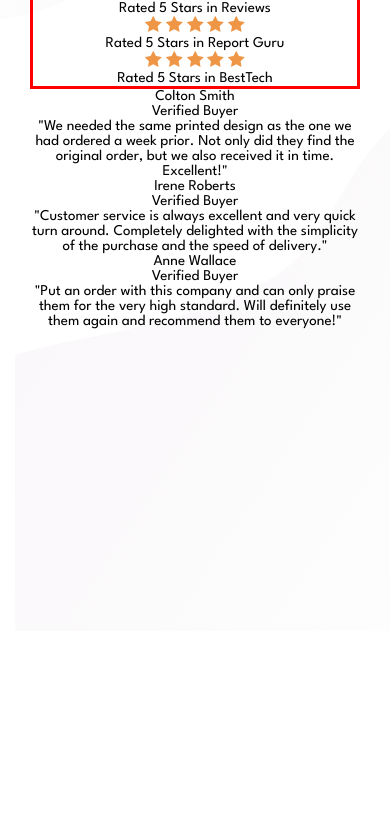
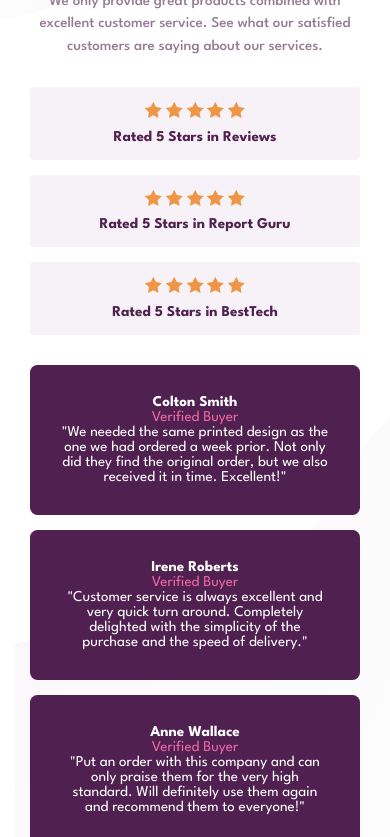
Before and after one commit to bkpecho/social-proof-section, a plain HTML site: page index.html in a window 390 px wide. Shown: the part 213-1050 px from the top of the page. Before the commit the page ends 844 px from the top, so only its background shows below. Drawn offline with Linux system fonts and the light colour scheme.

Commit message:
Mobile View Structure Done

```diff
--- a/css/style.scss
+++ b/css/style.scss
@@ -60,21 +60,58 @@ body {
 }
 
 .card {
-  @include flex(column, 0);
+  @include flex(column, 2rem);
   padding: 5rem 2rem;
   text-align: center;
+
+  &__top-left {
+    @include flex(column, 1rem);
+  }
+
   &__title {
-    font-size: 2rem;
+    font-size: 2.5rem;
     color: $clr-primary-magenta;
     font-weight: $fw-bold;
   }
 
   &__paragraph {
     color: $clr-neutral-gray;
-    line-height: 1.25rem;
+    font-weight: $fw-medium;
+    line-height: 1.5rem;
   }
 
   &__top-right {
-    border: solid red;
+    @include flex(column, 1rem);
+
+    & .card__container {
+      padding: 1rem;
+      border-radius: 0.25rem;
+      background-color: $clr-neutral-light-gray;
+    }
+  }
+
+  &__rate {
+    margin-top: 0.5rem;
+    color: $clr-primary-magenta;
+    font-weight: $fw-bold;
+  }
+
+  &__bottom {
+    @include flex(column, 1rem);
+    & .card__container {
+      color: $clr-neutral-light;
+      background-color: $clr-primary-magenta;
+
+      border-radius: 0.5rem;
+      padding: 2rem;
+    }
+  }
+
+  &__buyer {
+    font-weight: $fw-bold;
+  }
+
+  &__verified {
+    color: $clr-primary-pink;
   }
 }
--- a/index.html
+++ b/index.html
@@ -83,27 +83,35 @@
       </section>
 
       <section class="card__bottom">
+        <div class="card__container">
           <h2 class="card__buyer">Colton Smith</h2>
           <h3 class="card__verified">Verified Buyer</h3>
           <p class="card__review">
             "We needed the same printed design as the one we had ordered a week
-          prior. Not only did they find the original order, but we also received
-          it in time. Excellent!"
+            prior. Not only did they find the original order, but we also
+            received it in time. Excellent!"
           </p>
+        </div>
+
+        <div class="card__container">
           <h2 class="card__buyer">Irene Roberts</h2>
           <h3 class="card__verified">Verified Buyer</h3>
           <p class="card__review">
             "Customer service is always excellent and very quick turn around.
-          Completely delighted with the simplicity of the purchase and the speed
-          of delivery."
+            Completely delighted with the simplicity of the purchase and the
+            speed of delivery."
           </p>
+        </div>
+
+        <div class="card__container">
           <h2 class="card__buyer">Anne Wallace</h2>
           <h3 class="card__verified">Verified Buyer</h3>
           <p class="card__review">
-          "Put an order with this company and can only praise them for the very
-          high standard. Will definitely use them again and recommend them to
-          everyone!"
+            "Put an order with this company and can only praise them for the
+            very high standard. Will definitely use them again and recommend
+            them to everyone!"
           </p>
+        </div>
       </section>
     </main>
 
```
Also changed, not shown: css/style.css, 1 other file. Lines whose indentation alone changed are shown as unchanged.
